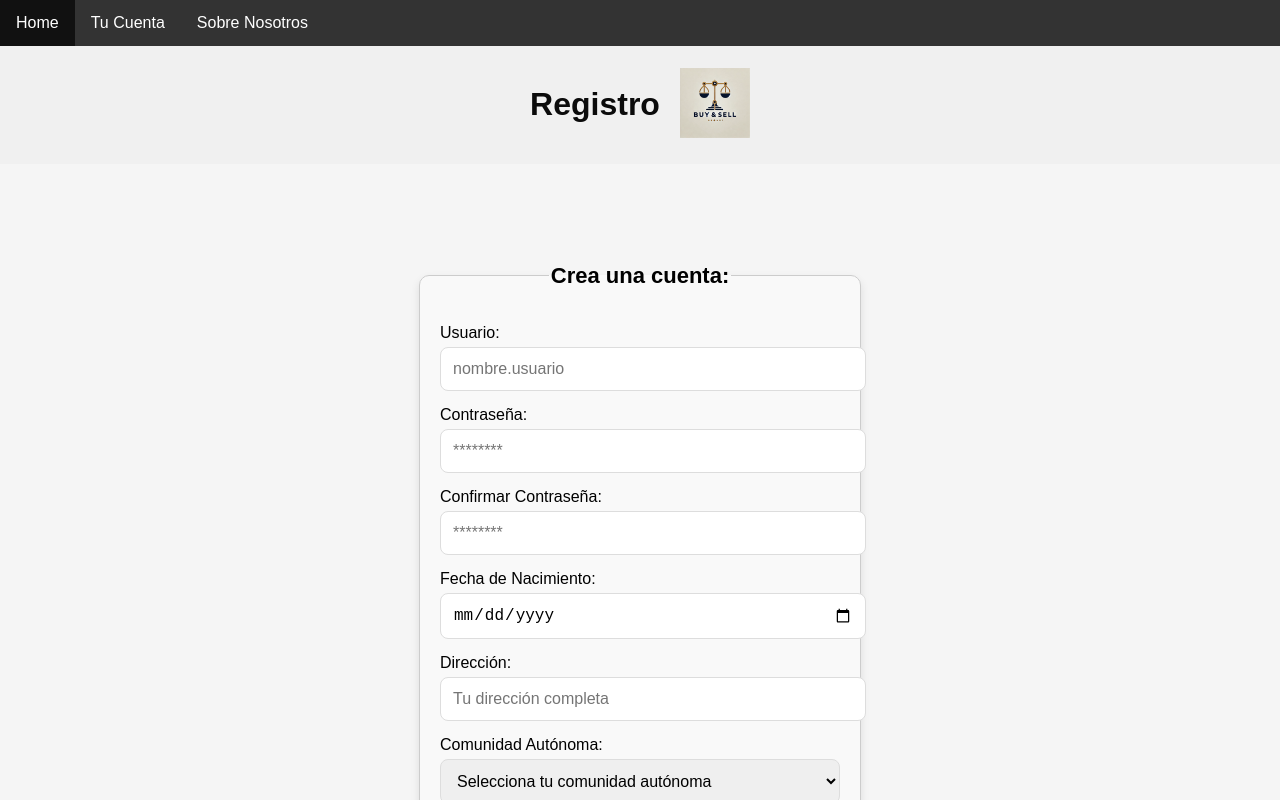
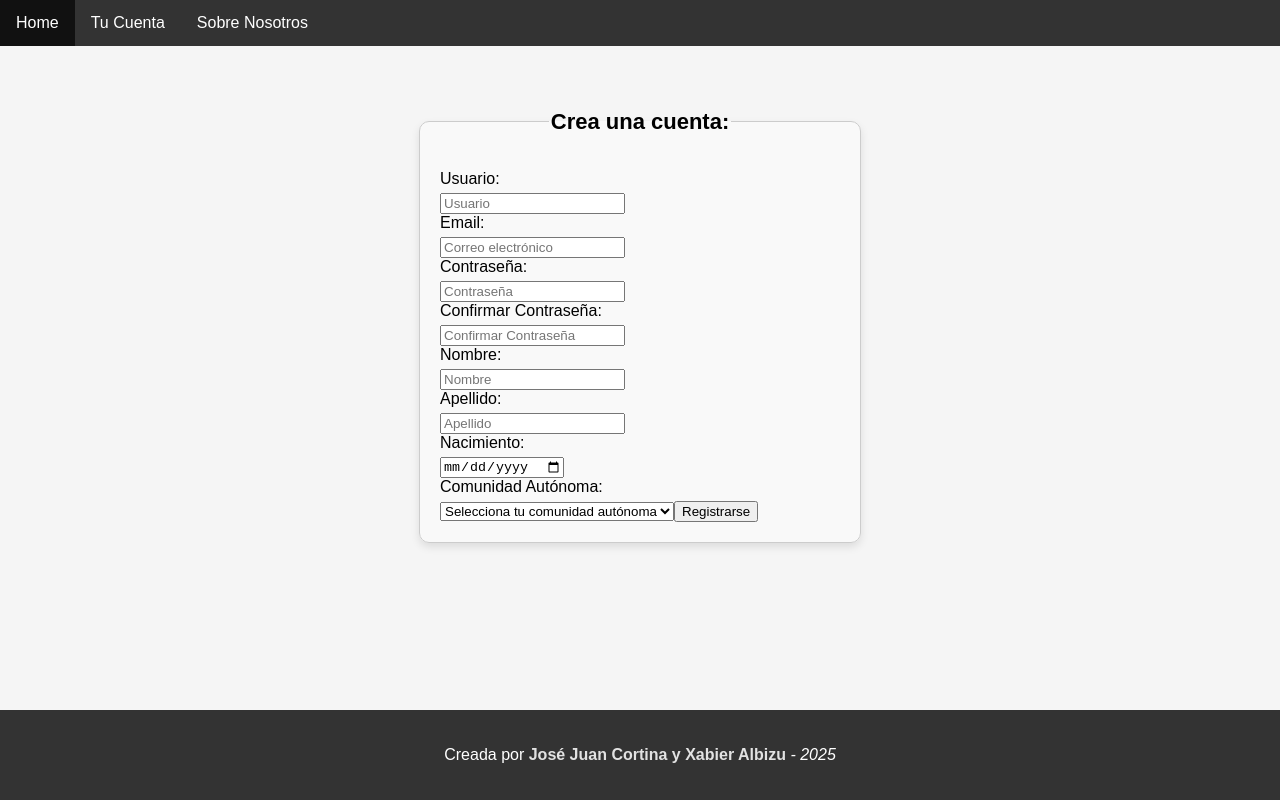
Before and after one commit to jjcortinaa/FinalProjectAppsServices, a Next.js app in the folder realsuciedad/: page /registro in a window 1280 px wide. Shown: the top 800 px of the page. Built offline with nearby package versions, Linux system fonts and the light colour scheme.

Commit message:
Modified CCAA field. Only changes in previous commit bad deleted  introduced

```diff
--- a/realsuciedad/app/registro/page.js
+++ b/realsuciedad/app/registro/page.js
@@ -8,37 +8,53 @@ import Link from "next/link";
 const RegistroPage = () => {
   const router = useRouter();
   const [user, setUser] = useState('');
+  const [email, setEmail] = useState('');
   const [password, setPassword] = useState('');
   const [confirmPassword, setConfirmPassword] = useState('');
+  const [firstName, setFirstName] = useState('');
+  const [lastName, setLastName] = useState('');
   const [birthdate, setBirthdate] = useState('');
-  const [address, setAddress] = useState('');
-  const [community, setCommunity] = useState('');
-  const [province, setProvince] = useState('');
+  const [locality, setLocality] = useState('');
+  const [municipality, setMunicipality] = useState('');
   const [error, setError] = useState('');
   const [success, setSuccess] = useState(false);
   const [loading, setLoading] = useState(false);
 
-  const checkUsernameExists = async (username) => {
-    // Verificar si el nombre de usuario ya está registrado en el backend
-    const response = await fetch(`https://das-p2-backend.onrender.com/api/users/check-username/${username}`);
-    const data = await response.json();
+  const provinces = {
+    Andalucia: ['Sevilla', 'Málaga'],
+    Catalunya: ['Barcelona', 'Girona'],
+    Madrid: ['Madrid'],
+    Galicia: ['A Coruña', 'Lugo'],
+    PaisVasco: ['Bizkaia', 'Gipuzkoa'],
+    ComunidadValenciana: ['Valencia', 'Alicante'],
+    CastillaLeon: ['Valladolid', 'Burgos'],
+    CastillaLaMancha: ['Toledo', 'Albacete'],
+    Murcia: ['Murcia'],
+    Aragon: ['Zaragoza', 'Huesca'],
+    Extremadura: ['Badajoz', 'Cáceres'],
+    Cantabria: ['Santander'],
+    Navarra: ['Pamplona'],
+    LaRioja: ['Logroño'],
+    Baleares: ['Palma', 'Ibiza'],
+    Canarias: ['Las Palmas de Gran Canaria', 'Santa Cruz de Tenerife'],
+    Asturias: ['Oviedo'],
+    Ceuta: ['Ceuta'],
+    Melilla: ['Melilla'],
+  };
+  const communityProvinces = provinces[locality] || [];
 
-    // Si el nombre de usuario ya existe, el backend debería devolver algo que indique que el usuario está ocupado
-    if (data.exists) {
-      setError('El nombre de usuario ya está en uso.');
-      return true;
-    }
-    return false;
-  };
-
-  // Función para validar el formulario
   const validateForm = () => {
-    if (!user || !password) {
+    if (!user || !email || !password || !confirmPassword || !firstName || !lastName || !birthdate || !locality || !municipality) {
       setError('Todos los campos son obligatorios');
       return false;
     }
-    if (password.length < 8) {
-      setError('La contraseña debe tener al menos 8 caracteres');
+    if (password.length < 8 || password !== confirmPassword) {
+      setError('Las contraseñas deben coincidir y tener al menos 8 caracteres');
+      return false;
+    }
+    const birthDate = new Date(birthdate);
+    if (new Date().getFullYear() - birthDate.getFullYear() < 18) {
+      setError('Debes ser mayor de 18 años para registrarte.');
       return false;
     }
     return true;
@@ -46,49 +62,33 @@ const RegistroPage = () => {
 
   const handleSubmit = async (e) => {
     e.preventDefault();
-
-    if (!validateForm()) {
-      return;
-    }
-
-    // Verificar si el nombre de usuario ya existe
-    const usernameExists = await checkUsernameExists(user);
-    if (usernameExists) {
-      return;
-    }
+    setError('');
+    if (!validateForm()) return;
 
     setLoading(true);
     try {
-      // Aquí harías la solicitud a tu API para registrar al usuario
-      const response = await fetch('https://das-p2-backend.onrender.com/api/users/register', {
+      const response = await fetch('https://das-p2-backend.onrender.com/api/users/register/', {
         method: 'POST',
-        headers: {
-          'Content-Type': 'application/json',
-        },
+        headers: { 'Content-Type': 'application/json' },
         body: JSON.stringify({
           username: user,
+          email: email,
           password: password,
+          first_name: firstName,
+          last_name: lastName,
           birth_date: birthdate,
-          address: address,
-          community: community,
-          province: province,
+          locality: locality,
+          municipality: municipality,
         }),
       });
-
-      const data = await response.json();
-
       if (response.ok) {
         setSuccess(true);
-        // Redirigir al usuario a la página de inicio después de un registro exitoso
-        setTimeout(() => {
-          router.push('/inicio');
-        }, 2000);
+        setTimeout(() => router.push('/inicio'), 2000);
       } else {
         setError('Hubo un problema al intentar registrar el usuario.');
       }
-    } catch (error) {
-      console.error('Error al registrar:', error);
-      setError('Hubo un problema al intentar registrar el usuario.');
+    } catch {
+      setError('Error en la conexión con el servidor.');
     } finally {
       setLoading(false);
     }
@@ -96,92 +96,59 @@ const RegistroPage = () => {
 
   return (
     <Layout>
-      <header className={styles.header}>
-        <h1>Registro </h1>
-        <a href="/">
-          <img src="/fotos/logo.webp" alt="Logo de la página" className={styles.headerLogo} />
-        </a>
-      </header><br /><br /><br /><br /><br /><br />
-      <main>
       <form onSubmit={handleSubmit} className={styles.formContainer_}>
       <fieldset className={styles.fieldset_}>
       <legend className={styles.legend_}>Crea una cuenta:</legend>
       <label htmlFor="user" className={styles.label_}>Usuario:</label>
-            <input
-              type="text"
-              id="user"
-              name="user"
-              placeholder="nombre.usuario"
-              required
-              className={styles.input_}
-              value={user}
-              onChange={(e) => setUser(e.target.value)}
-            />
+      <input id="user" type="text" placeholder="Usuario" value={user} onChange={(e) => setUser(e.target.value)} required />
+      <label htmlFor="email" className={styles.label_}>Email:</label>
+      <input id = "email" type="email" placeholder="Correo electrónico" value={email} onChange={(e) => setEmail(e.target.value)} required />
       <label htmlFor="password" className={styles.label_}>Contraseña:</label>
-            <input
-              type="password"
-              id="password"
-              name="password"
-              placeholder="********"
-              required
-              className={styles.input_}
-              value={password}
-              onChange={(e) => setPassword(e.target.value)}
-            />
+      <input id="password" type="password" placeholder="Contraseña" value={password} onChange={(e) => setPassword(e.target.value)} required />
       <label htmlFor="confirmPassword" className={styles.label_}>Confirmar Contraseña:</label>
-            <input
-              type="password"
-              id="confirmPassword"
-              name="confirmPassword"
-              placeholder="********"
-              required
-              className={styles.input_}
-              value={confirmPassword}
-              onChange={(e) => setConfirmPassword(e.target.value)}
-            />
-            <label htmlFor="birthdate" className={styles.label_}>Fecha de Nacimiento:</label>
-            <input
-              type="date"
-              id="birthdate"
-              name="birthdate"
-              required
-              className={styles.input_}
-              value={birthdate}
-              onChange={(e) => setBirthdate(e.target.value)}
-            />
-            <label htmlFor="address" className={styles.label_}>Dirección:</label>
-            <input
-              type="text"
-              id="address"
-              name="address"
-              placeholder="Tu dirección completa"
-              required
-              className={styles.input_}
-              value={address}
-              onChange={(e) => setAddress(e.target.value)}
-            />
-            <label htmlFor="community" className={styles.label_}>Comunidad Autónoma:</label>
-            <select
-              id="community"
-              name="community"
-              required
-              className={styles.input_}
-              value={community}
-              onChange={(e) => setCommunity(e.target.value)}
-            >
+      <input id="confirmPassword" type="password" placeholder="Confirmar Contraseña" value={confirmPassword} onChange={(e) => setConfirmPassword(e.target.value)} required />
+      <label htmlFor="confirmPassword" className={styles.label_}>Nombre:</label>
+      <input id="nombre"type="text" placeholder="Nombre" value={firstName} onChange={(e) => setFirstName(e.target.value)} required />
+      <label htmlFor="apellido" className={styles.label_}>Apellido:</label>
+      <input id="apellido" type="text" placeholder="Apellido" value={lastName} onChange={(e) => setLastName(e.target.value)} required />
+      <label htmlFor="birthdate" className={styles.label_}>Nacimiento:</label>
+      <input id="birthdate" type="date" value={birthdate} onChange={(e) => setBirthdate(e.target.value)} required />
+      <label htmlFor="locality" className={styles.label_}>Comunidad Autónoma:</label>
+      <select id="locality" value={locality} onChange={(e) => setLocality(e.target.value)} required>
       <option value="">Selecciona tu comunidad autónoma</option>
-              {/* Opciones de comunidades */}
+              <option value="Andalucia">Andalucía</option>
+              <option value="Catalunya">Cataluña</option>
+              <option value="Madrid">Madrid</option>
+              <option value="Galicia">Galicia</option>
+              <option value="PaisVasco">País Vasco</option>
+              <option value="ComunidadValenciana">Comunidad Valenciana</option>
+              <option value="CastillaLeon">Castilla y León</option>
+              <option value="CastillaLaMancha">Castilla-La Mancha</option>
+              <option value="Murcia">Región de Murcia</option>
+              <option value="Aragon">Aragón</option>
+              <option value="Extremadura">Extremadura</option>
+              <option value="Cantabria">Cantabria</option>
+              <option value="Navarra">Navarra</option>
+              <option value="LaRioja">La Rioja</option>
+              <option value="Baleares">Islas Baleares</option>
+              <option value="Canarias">Canarias</option>
+              <option value="Asturias">Asturias</option>
+              <option value="Ceuta">Ceuta</option>
+              <option value="Melilla">Melilla</option>
       </select>
-
-            {error && <p className={styles.error_}>{error}</p>}
-            {success && <p className={styles.success_}>¡Registro exitoso! Redirigiendo...</p>}
-            <input type="submit" value="Registrarse" className={styles.submitButton_} disabled={loading} />
+        {communityProvinces.length > 0 && (
+          <><label htmlFor="province" className={styles.label_}>Provincia:</label><select id="province" value={municipality} onChange={(e) => setMunicipality(e.target.value)} required>
+              <option value="">Selecciona tu provincia</option>
+              {communityProvinces.map((provincia, index) => (
+                <option key={index} value={provincia}>{provincia}</option>
+              ))}
+            </select></>
+        )}
+        {error && <p>{error}</p>}
+        {success && <p>¡Registro exitoso! Redirigiendo...</p>}
+        <button type="submit" disabled={loading}>Registrarse</button>
         </fieldset>
-        </form><br /><br /><br /><br /><br /><br />
-        <p className={styles.registerLink_}>
-          Si tienes cuenta, <Link href="/inicio">inicia sesión aquí</Link>
-        </p><br />
-      </main>
+      </form>
     </Layout>
   );
 };
```
Lines whose indentation alone changed are shown as unchanged.
